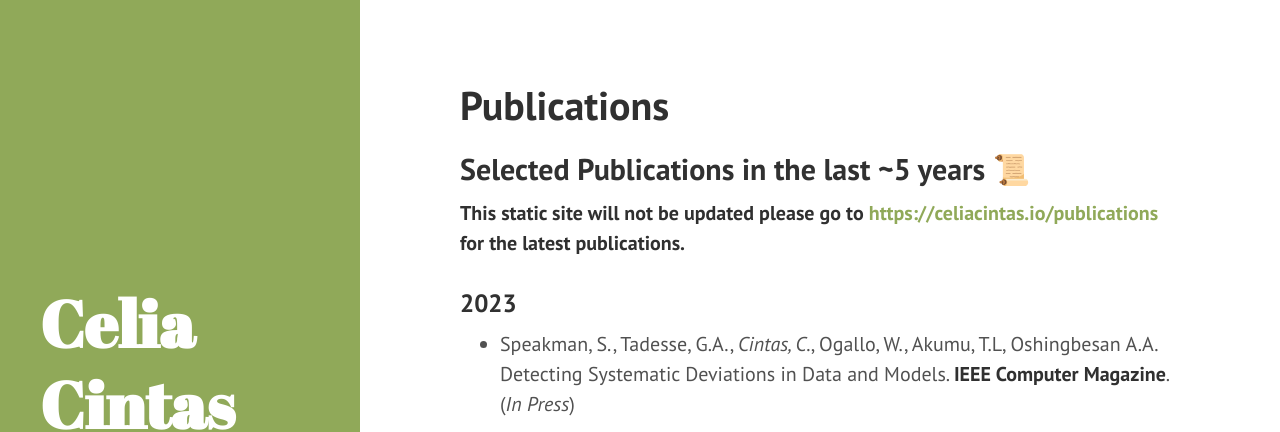
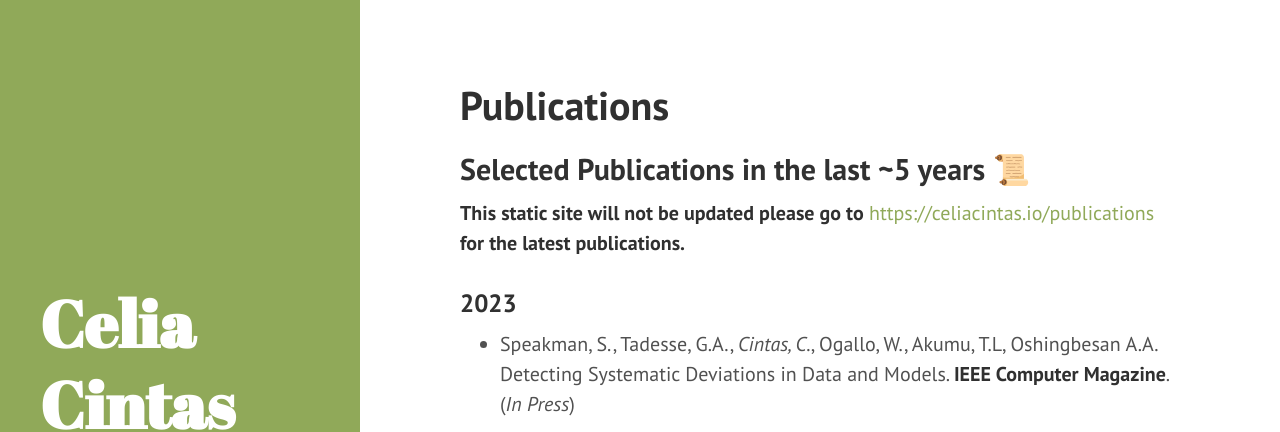
Before and after one commit to celiacintas/celiacintas.github.io, a Jekyll site: the page built from publications.md, in a window 1280 px wide. Shown: the top 432 px of the page. Built offline with Jekyll 4.4.1, drawn with Linux system fonts in a browser that asks for light colours.

```diff
--- a/publications.md
+++ b/publications.md
@@ -4,7 +4,7 @@ title: Publications
 ---
 
 ## Selected Publications in the last ~5 years 📜
-**This static site will not be updated please go to [https://celiacintas.io/publications](https://celiacintas.io/publications) for the latest publications.**
+**This static site will not be updated please go to** [https://celiacintas.io/publications](https://celiacintas.io/publications) **for the latest publications.**
 
 
 
```
